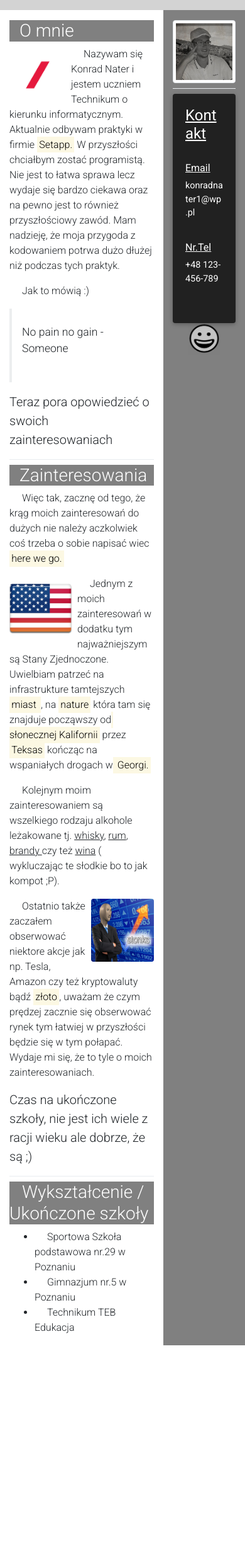
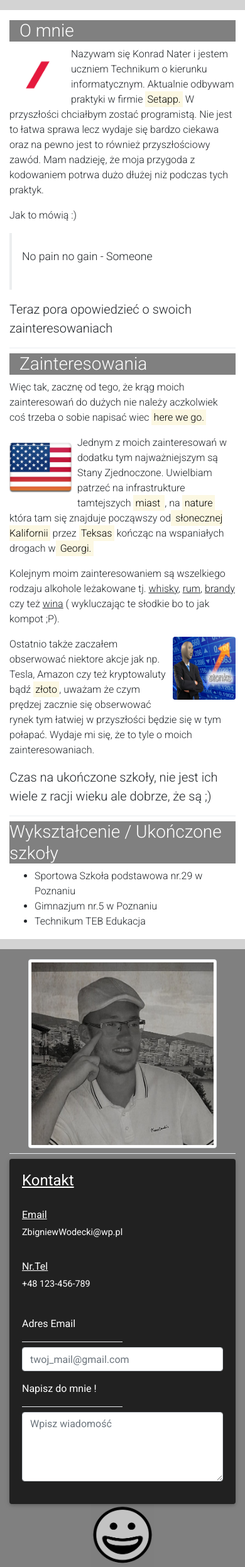
Before and after one commit to kombatross/wizytoweczka, a PHP site: page / in a window 390 px wide. Shown: the part 119-2607 px from the top of the page at 63% size. Before the commit the page ends 2255 px from the top, so only its background shows below. Run offline with PHP 8.4, Linux system fonts and the light colour scheme; some libraries are stand-ins or nearby versions.

Commit message:
male poprawki

```diff
--- a/css/style.css
+++ b/css/style.css
@@ -10,46 +10,6 @@ body {
     background-color: lightgray;
 }
 
-@media (max-width: 767px){
-
-.ElContacto{
-
-        display: none;
-}
-.smile-face{
-    width: 50px;
-    height: 50px;
-}
-
-.rounded{
-    max-width: 50%;
-}
-
-}
-
-@media (max-width:279px){
-
-    .smile-face{
-        display: none;
-    }
-}
-
-
-
-@media (max-width: 360px) {
-    .flower {
-        font-size: 1rem;
-    }
-    .flower1 {
-        font-size: 0.75rem;
-    }
-}
-
-.flower1{
-    text-indent: 20px;
-}
-
-
 
 h3 {
     width: 100%;
--- a/index.html
+++ b/index.html
@@ -28,7 +28,7 @@
         <section>
             <div class="container">
                 <div class="row ">
-                    <div class="col-8  bg-white place1 mt-3">
+                    <div class="col-md-8  bg-white place1 mt-3">
                         <div class="bg-warning"style="color: white;">
                             <h3 class="mt-3 flower ml-3"> O mnie</h3>
                         </div>
@@ -70,9 +70,9 @@
 
                     </div>
 
-                    <div class="col-4 float-right mt-3 bg-warning ">
+                    <div class="col-md-4 float-right mt-3 bg-warning ">
                         <div class="text-center ">
-                            <img src="img/ryj.jpg " class="img-fluid img-thumbnail mt-3 " alt="Twarz " width="300 " height="300 ">
+                            <img src="img/ryj.jpg " class="img-fluid img-thumbnail mt-3  animated pulse" alt="Twarz " width="300 " height="300 ">
                         </div>
                         <div class="dropdown-divider "></div>
 
@@ -82,12 +82,12 @@
 
                                     <br>
                                 <h6 class="card-subtitle mb-2"><u>Email</u></h6>
-                                <p class="card-text" style="color: white;">konradnater1@wp.pl</p>
+                                <p class="card-text" style="color: white;">ZbigniewWodecki@wp.pl</p>
                                 <br>
                                 <h6 class="card-subtitle mb-2"><u>Nr.Tel</u></h6>
                                 <p class="card-text" style="color: white;">+48 123-456-789</p>
                                 <br>
-                                <div class="ElContacto">
+                                <div >
                                 <div class="mb-3">
                                     <p>Adres Email</p>
                                     <div class="dropdown-divider col-6"></div>
```
